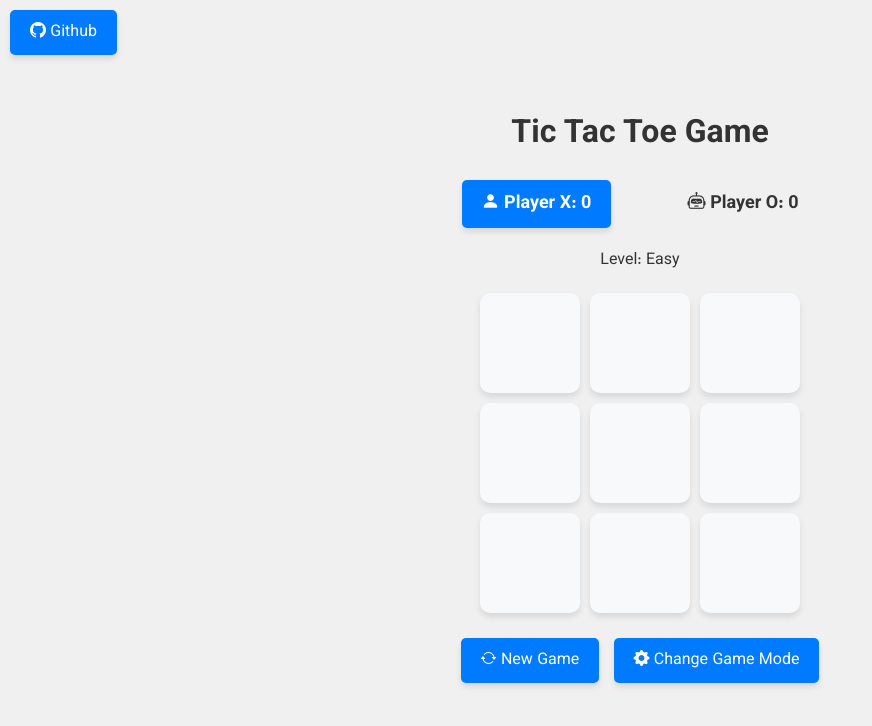
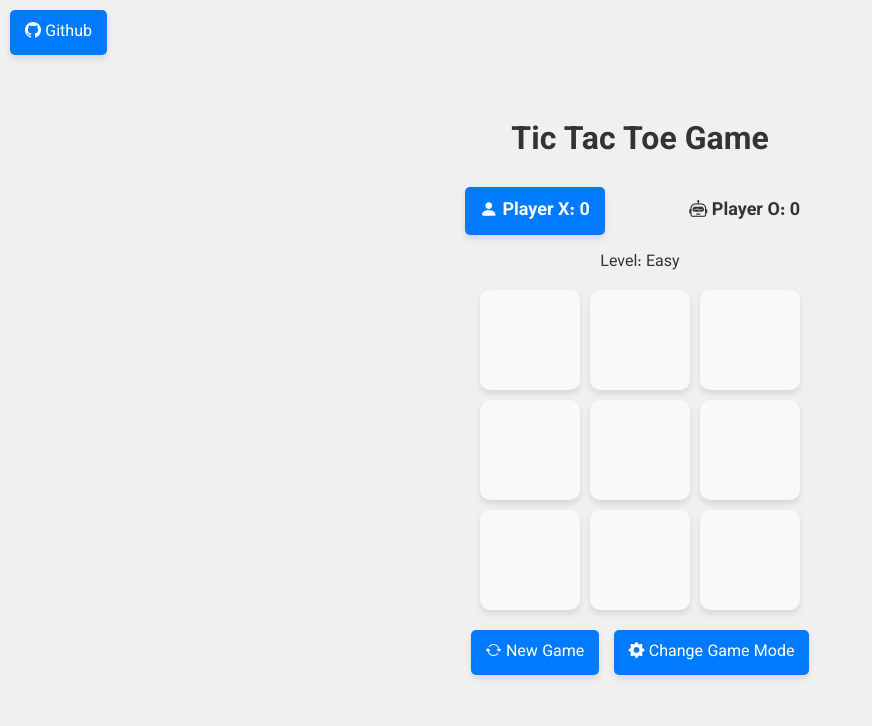
Before and after one commit to AmirMohammadPX/Tic-Tac-Toe-Game, a plain HTML site: page index.html in a window 1280 px wide. Both pictures are taken after a click on the button "Easy". Shown: the whole page, without its empty margins (0-872 px from the left). Drawn offline with nearby package versions, Linux system fonts and the light colour scheme.

Commit message:
Update Margin

```diff
--- a/style.css
+++ b/style.css
@@ -49,7 +49,7 @@ body {
     display: grid;
     grid-template-columns: repeat(3, 100px);
     gap: 10px;
-    margin: 20px 30px;
+    margin: 15px 30px;
 }
 
 .cell {
@@ -82,7 +82,7 @@ body {
 /* Button styles */
 .btn {
     margin: 5px;
-    padding: 10px 20px;
+    padding: 10px 15px;
     font-family: 'Vazirmatn', sans-serif;
     font-size: 16px;
     background-color: var(--btn-bg);
@@ -102,7 +102,7 @@ body {
 .scoreboard {
     display: flex;
     justify-content: space-around;
-    margin-bottom: 20px;
+    margin-bottom: 15px;
     border-radius: 5px;
     transition: background-color 0.3s, box-shadow 0.3s;
 }
@@ -110,7 +110,7 @@ body {
 .score {
     font-size: 18px;
     font-weight: bold;
-    padding: 10px 20px;
+    padding: 10px 15px;
     border-radius: 5px;
     transition: all 0.3s;
 }
```
